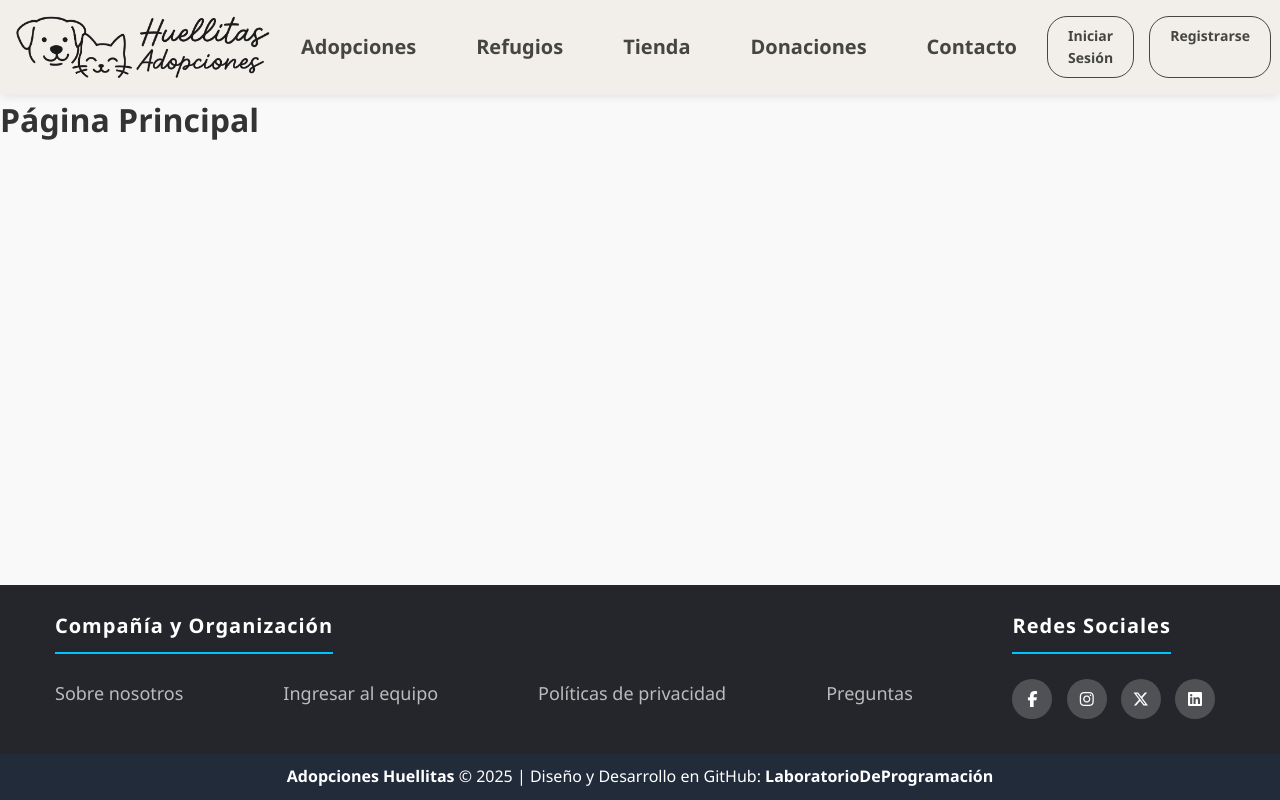
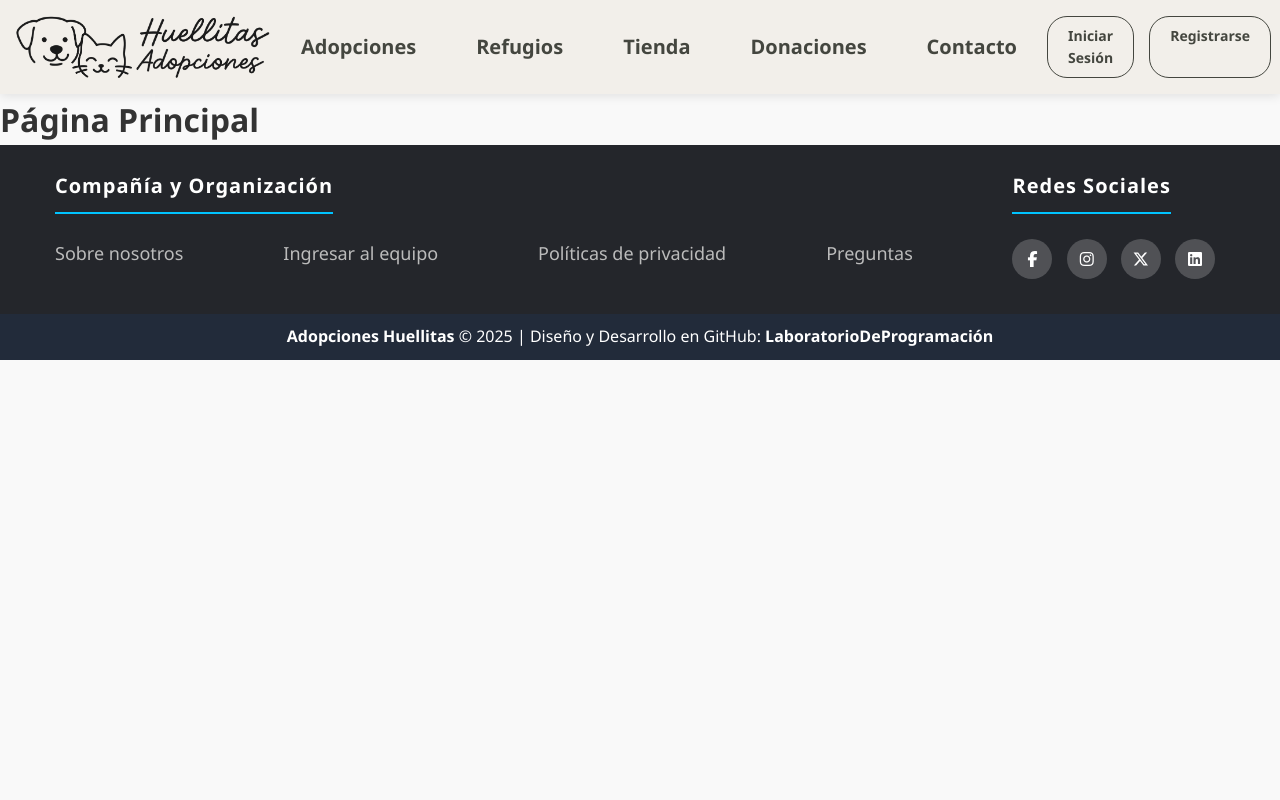
Before and after one commit to AgustinaMontoya/LaboratorioDeProgramacion, a plain HTML site: page src/TPO2/testing/website/principal.html in a window 1280 px wide. Drawn offline with Linux system fonts and the light colour scheme.

Commit message:
problemas con el último commit, por ahora dejaremos que el pie de página se acomode según la cantidad de elementos que hayan en la página. En un futuro hay que tratar se solucionar este problema.

```diff
--- a/src/TPO2/testing/style/principal.css
+++ b/src/TPO2/testing/style/principal.css
@@ -130,9 +130,10 @@ header {
     padding: 0px 0;
     padding-top: 25px;
     list-style: none;
-    position: absolute;
+    /* pie de página al final de pantalla, pero tiene problemas*/
+    /*position: absolute;
     bottom: 0;
-    width: 100%;
+    width: 100%;*/
 }
 
 .footer-container {
```
